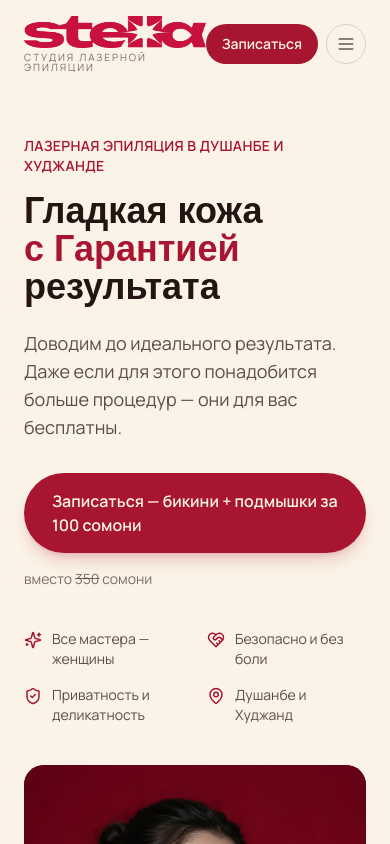
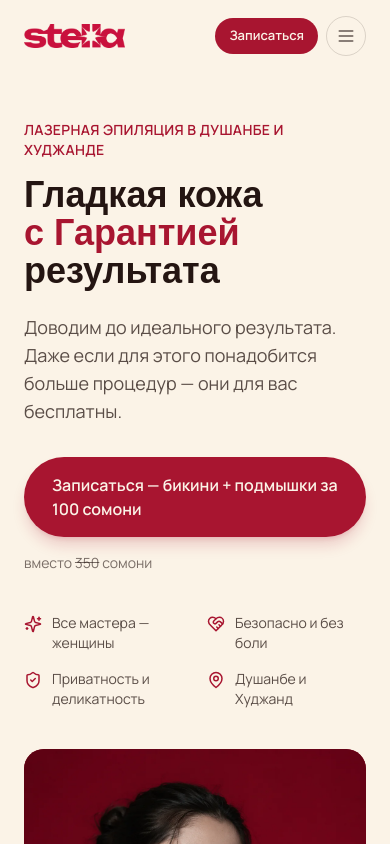
Before and after one commit to Icecrown1/stella-site, a Next.js app: page / in a window 390 px wide. Shown: the top 844 px of the page. Built offline with nearby package versions, Linux system fonts and the light colour scheme; a web font is replaced by a local one.

Commit message:
Published your App
Replit-Commit-Author: Deployment
Replit-Commit-Deployment-Build-Id: 9ad87840-1573-4012-a7e1-3833b7c13ac7

```diff
--- a/components/Header.tsx
+++ b/components/Header.tsx
@@ -40,13 +40,13 @@ export default function Header() {
       }`}
     >
       <div className="container-page flex items-center justify-between py-4">
-        <a href="/" className="flex flex-col leading-none">
+        <a href="/" className="flex flex-col leading-none shrink-0 min-w-0">
           <img
             src="/images/logo-crimson.webp"
             alt="STELLA — студия лазерной эпиляции"
-            className="h-8 sm:h-9 w-auto"
+            className="h-6 sm:h-9 w-auto max-w-[130px] sm:max-w-none object-contain object-left"
           />
-          <span className="text-[10px] tracking-[0.2em] text-ink-900/60 uppercase mt-1">
+          <span className="hidden sm:block text-[10px] tracking-[0.2em] text-ink-900/60 uppercase mt-1 whitespace-nowrap">
             студия лазерной эпиляции
           </span>
         </a>
@@ -106,7 +106,7 @@ export default function Header() {
           ))}
         </nav>
 
-        <div className="flex items-center gap-2 sm:gap-3">
+        <div className="flex items-center gap-2 sm:gap-3 shrink-0">
           <a
             href="https://wa.me/message/CYJT333P3IPBG1"
             aria-label="Написать в WhatsApp"
@@ -118,7 +118,7 @@ export default function Header() {
           </a>
           <a
             href="/#zapis"
-            className="rounded-full bg-crimson-500 px-4 py-2.5 sm:px-5 text-sm font-semibold text-sand-50 hover:bg-crimson-600 transition-colors whitespace-nowrap"
+            className="rounded-full bg-crimson-500 px-3.5 py-2 sm:px-5 sm:py-2.5 text-[13px] sm:text-sm font-semibold text-sand-50 hover:bg-crimson-600 transition-colors whitespace-nowrap"
           >
             Записаться
           </a>
@@ -149,7 +149,7 @@ export default function Header() {
               <img
                 src="/images/logo-crimson.webp"
                 alt="STELLA"
-                className="h-8 w-auto"
+                className="h-6 w-auto max-w-[130px] object-contain object-left"
               />
             </a>
             <button
```
